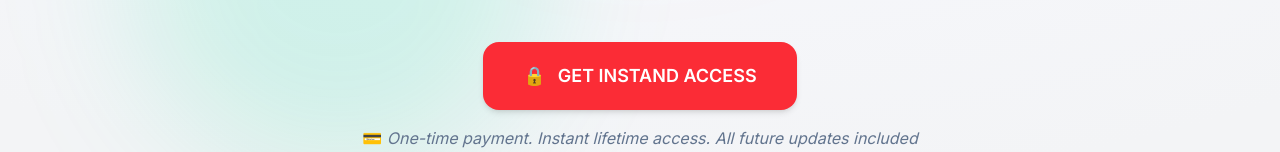
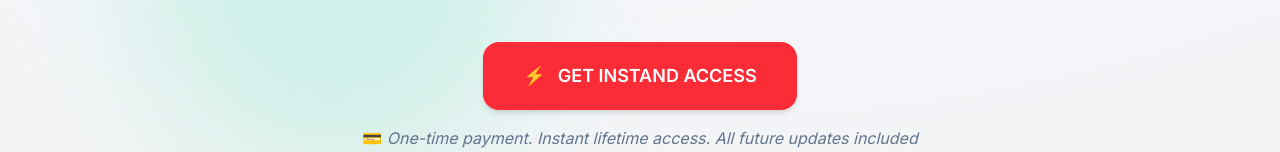
Before and after one commit to Theodoros-Zannettis/NinjaSystem, a Next.js app: page / in a window 1280 px wide. Shown: the part 406-558 px from the top of the page. Built offline with nearby package versions, Linux system fonts and the light colour scheme.

Commit message:
Small update

```diff
--- a/app/page.tsx
+++ b/app/page.tsx
@@ -108,7 +108,7 @@ export default function Home() {
               className="inline-flex items-center justify-center gap-3 rounded-2xl bg-red-500 px-10 py-5 text-lg font-semibold text-white shadow-md transition hover:brightness-95 focus:outline-none focus:ring-4 focus:ring-red-200"
               aria-label="GET INSTANT ACCESS"
             >
-              <span aria-hidden>🔒</span>
+              <span aria-hidden>⚡</span>
               <span>GET INSTAND ACCESS</span>
             </a>
           </div>
```
